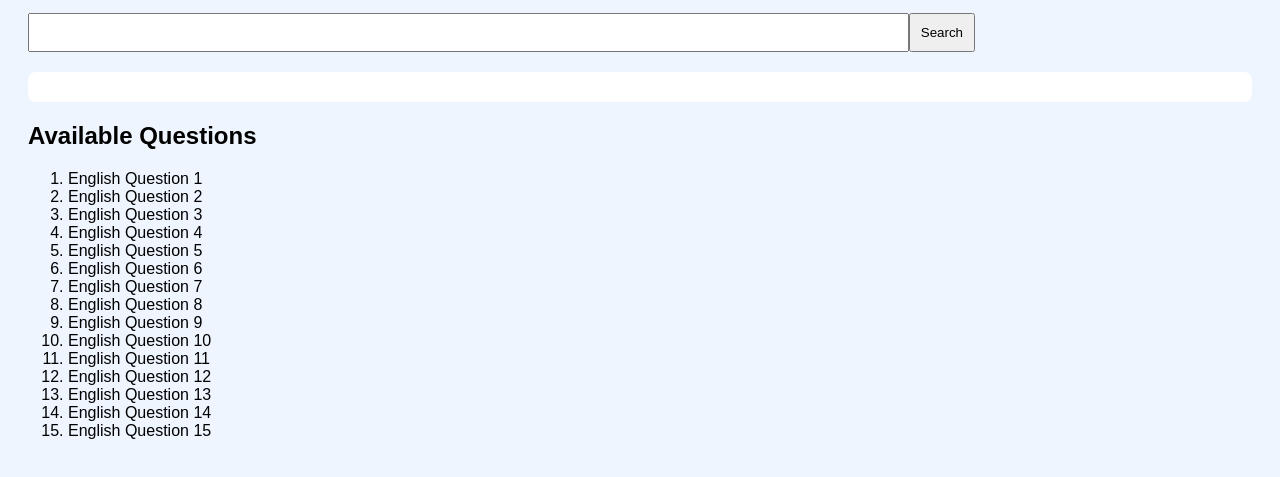
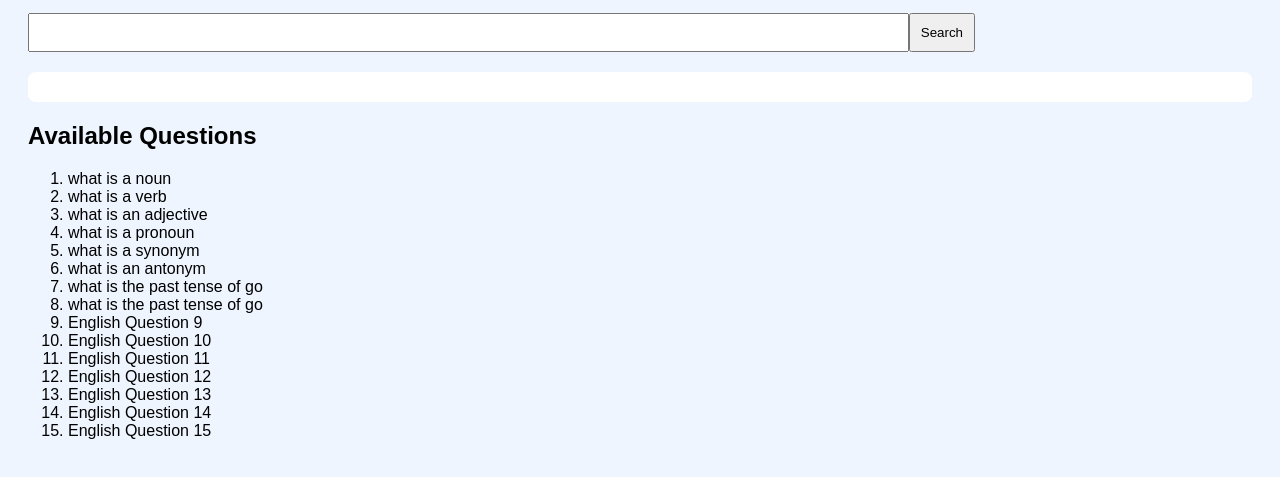
Before and after one commit to Project7Csupreme/7-C-BRAINS, a plain HTML site: page index.html in a window 1280 px wide. Shown: the part 129-606 px from the top of the page. Drawn offline with Linux system fonts and the light colour scheme.

Commit message:
7-c project
no copyright.

```diff
--- a/index.html
+++ b/index.html
@@ -32,17 +32,17 @@ const questions = {
 
 "what is the past tense of go":"The past tense of go is went.",
 
-"what is the capital of the uae":"Abu Dhabi is the capital of the UAE.",
+"who is the most famous poem writter in the world":"William Shakespeare is widely considered the most famous and universally recognized poet in history.",
 
-"what is the largest planet":"Jupiter is the largest planet in the Solar System.",
+"what is the shortest word in the dictionary":"The shortest words in the English dictionary are just one letter long, like 'I' or 'A'.",
 
-"how many continents are there":"There are 7 continents on Earth.",
+"What is the difference between an adverb and an adjective":"An adjective is a word that describes nouns, such as large or beautiful, and an adverb is a word that describes verbs, adjectives, and other adverbs, such as silently or really.",
 
 "what is the longest word in the dictionary":"One of the longest words found in major dictionaries is pneumonoultramicroscopicsilicovolcanoconiosis.",
 
-"who invented the telephone":"Alexander Graham Bell is credited with inventing the telephone.",
+"what is a best riddle to ask a friend":"What comes once in a minute, twice in a moment, but never in a thousand years? THE LETTER 'M'.",
 
-"what is the national animal of the uae":"The Arabian Oryx is the national animal of the UAE.",
+"What is punctuation":"Punctuation consists of symbols such as periods, commas, and question marks used in writing.",
 
 "which planet is known as the red planet":"Mars is known as the Red Planet.",
 
@@ -54,14 +54,14 @@ function searchQuestion(){
 }
 </script>
 <h2>Available Questions</h2><ol>
-<li>English Question 1</li>
-<li>English Question 2</li>
-<li>English Question 3</li>
-<li>English Question 4</li>
-<li>English Question 5</li>
-<li>English Question 6</li>
-<li>English Question 7</li>
-<li>English Question 8</li>
+<li>what is a noun</li>
+<li>what is a verb</li>
+<li>what is an adjective</li>
+<li>what is a pronoun</li>
+<li>what is a synonym</li>
+<li>what is an antonym</li>
+<li>what is the past tense of go</li>
+<li>what is the past tense of go</li>
 <li>English Question 9</li>
 <li>English Question 10</li>
 <li>English Question 11</li>
```
